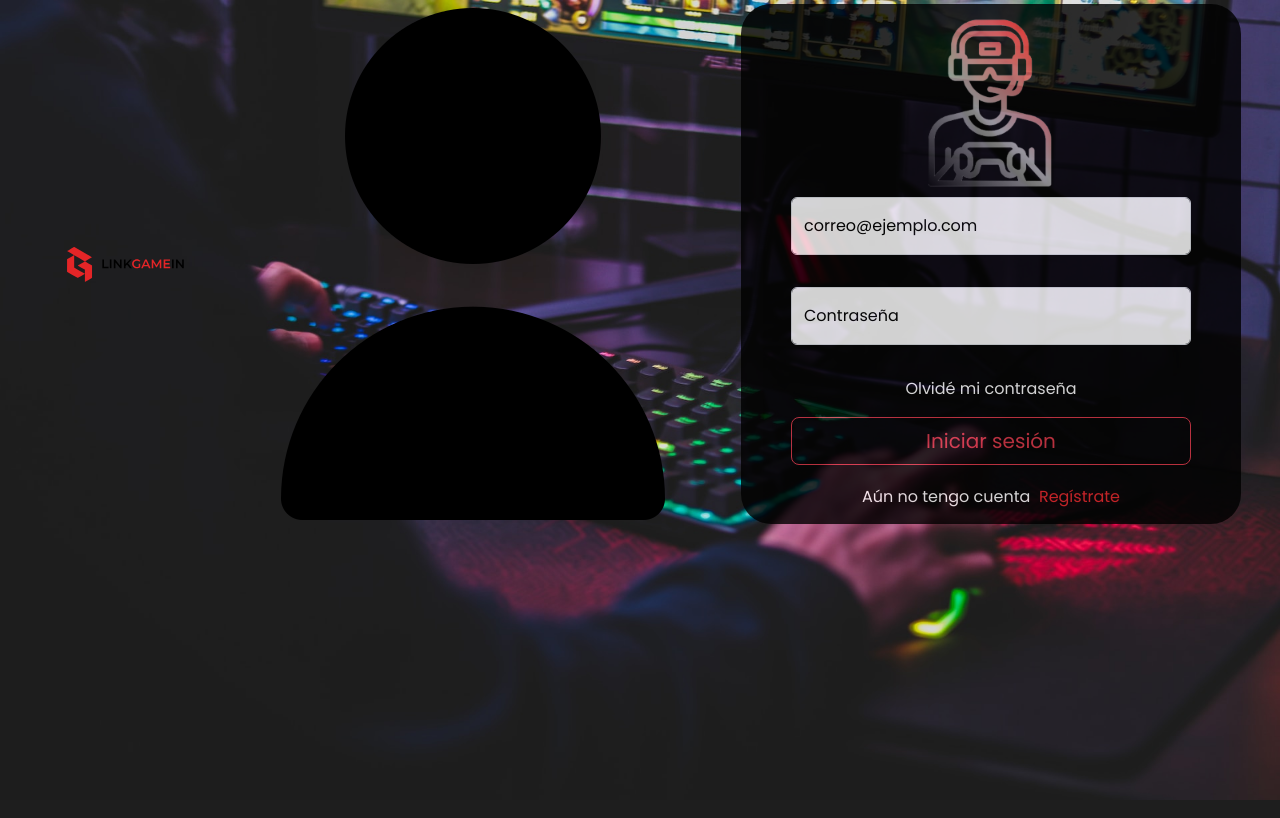
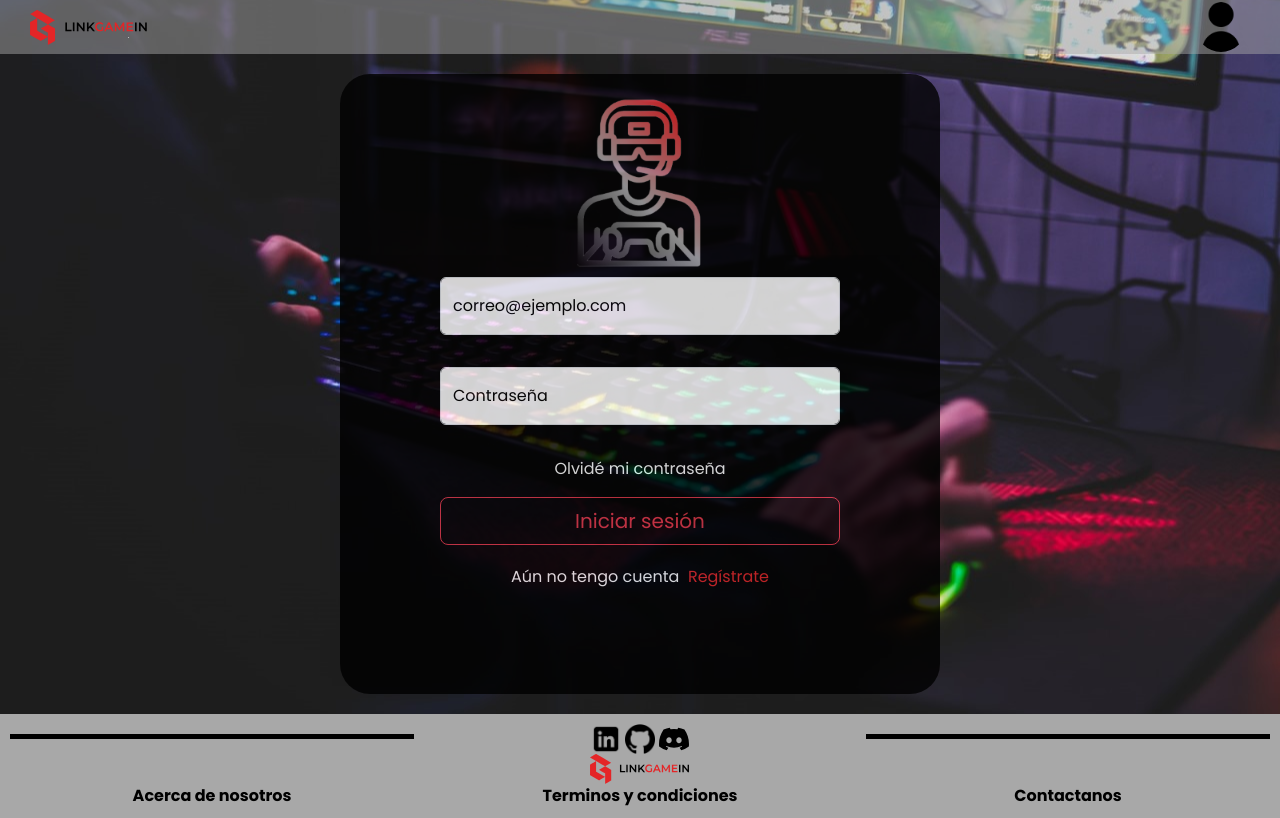
Before and after one commit to FelipeMG-16/LinkGameIn, a PHP site: page /pages/login.html in a window 1280 px wide. Run offline with PHP 8.4, Linux system fonts and the light colour scheme.

Commit message:
Login con navbar, footer y formato

```diff
--- a/assets/scripts/scriptsMenuNavbar.js
+++ b/assets/scripts/scriptsMenuNavbar.js
@@ -22,11 +22,12 @@
 
 
 
-const isLoggedIn = false; // inicio de sesión
+const isLoggedIn = true; // inicio de sesión
 const menuElement = document.getElementById('config-menu'); //elemento del menucito
-
+const profile = document.getElementById('containerprofile');
 if (isLoggedIn) {
     // Menucito para usuarios con sesión iniciada
+
     menuElement.innerHTML = `
     <ul>
     <li><a href="#">Detalles de Perfil</a></li>
@@ -36,9 +37,9 @@
     <li><a href="#">Logros</a></li>
     <hr>
     <li><a href="#">Cuenta y seguridad</a></li>
-    <li><a href="/LinkGameIn/pages/AboutUs.html">Acerca de nosotros</a></li>
+    <li><a href="/pages/AboutUs.html">Acerca de nosotros</a></li>
     <li><a href="#">Términos y condiciones</a></li>
-    <li><a href="/LinkGameIn/pages/contactanos.html">Contáctanos</a></li>
+    <li><a href="/pages/contactanos.html">Contáctanos</a></li>
 
     <li><a href="#">Cerrar sesión</a></li>
 
@@ -46,15 +47,16 @@
     `;
 } else {
     // Menuito para usuarios sin sesión
+
     menuElement.innerHTML = `
         <ul>
 
-        <li><a href="/LinkGameIn/pages/AboutUs.html">Acerca de nosotros</a></li>
+        <li><a href="/pages/AboutUs.html">Acerca de nosotros</a></li>
         <li><a href="#">Términos y condiciones</a></li>
-        <li><a href="/LinkGameIn/pages/contactanos.html">Contáctanos</a></li>
+        <li><a href="/pages/contactanos.html">Contáctanos</a></li>
         <hr>
-        <li><a href="/LinkGameIn/pages/registrarUsuario.html">Registrarse</a></li>
-        <li><a href="/LinkGameIn/pages/login.html">Iniciar sesión</a></li>
+        <li><a href="../../pages/registrarUsuario.html">Registrarse</a></li>
+        <li><a href="../../pages/login.html">Iniciar sesión</a></li>
 
     </ul>
     `;
--- a/assets/styles/formulario.css
+++ b/assets/styles/formulario.css
@@ -1,27 +1,47 @@
 @import url('https://fonts.googleapis.com/css2?family=Bree+Serif&family=Poppins:wght@400;600;700&display=swap');
 
 body {
-    margin: 0;
-    padding: 0;
-    background-image: url('../images/axville-WcrqKjgMPfI-unsplash.jpg');
+    background-image: url("../images/img_registrarUX/BackImg_Dskp_Or.jpg");
     background-size: cover;
-    display: flex;
-    align-items: center;
-    justify-content: center;
-    align-items: center;
+    background-position: center;
+    background-repeat: no-repeat;
+    height: 100vh;
+    color: white;
     font-family: 'Bree Serif', serif;
     font-family: 'Poppins', sans-serif;
 }
 
 .background {
+    max-width: 600px;
+    min-height: 620px;
     background-color: black;
+    border-radius: 30px;
     opacity: 0.8;
-    width: 500px;
-    height: 520px;
-    border-radius: 30px;
-    text-align: center;
-    color: white;
+    padding: 10px 50px;
+    margin: 20px auto;
 }
+
+
+.containerprofile img {
+    width: 50px;
+    height: 50px;
+    border-radius: 50%;
+    margin-right: 20px;
+}
+
+.navbar {
+    font-style: bold;
+    font-family: 'Poppins';
+    position: sticky;
+    top: 0;
+    z-index: 100;
+    background-color: #a8a8a87c;
+    /* Cambia el color de fondo */
+    padding: 2px;
+
+}
+
+
 
 .tarjeta {
     background-color: transparent;
--- a/assets/styles/registrarUsusario.css
+++ b/assets/styles/registrarUsusario.css
@@ -120,9 +120,6 @@
 
 /* Estilo para el footer */
 footer {
-    bottom: 0;
-    position: absolute;
-    width: 100%;
     background-color: #a8a8a8;
     color: white;
     padding: 10px;
--- a/pages/login.html
+++ b/pages/login.html
@@ -13,32 +13,23 @@
 </head>
 
 <body>
-
-
     <nav class="navbar navbar-default navbar-fixed-top" id="top">
         <div class="container-fluid">
             <a class="navbar-brand">
-                <img src="../assets/images/Logo.svg" alt="Logo" width="150" height="35"
+                <img src="../assets/images/GRojaNombre.svg" alt="Logo" width="150" height="35"
                     class="d-inline-block align-text-top">
+
+
 
             </a>
             <!-- Overlay content -->
-            <div id="config-menu" class="config-menu">
-                <!-- elementos de menú de configuración -->
-                <ul>
-                    <li><a href="../pages/AboutUs.html">Acerca de nosotros</a></li>
-                    <li><a href="#">Términos y condiciones</a></li>
-                    <li><a href="../pages/contactanos.html">Contáctanos</a></li>
-                    <hr>
-                    <li><a href="../pages/registrarUsuario.html">Registrarse</a></li>
-                    <li><a href="../pages/login.html">Iniciar sesión</a></li>
-                    <!-- editar elementos del menu -->
-                </ul>
-            </div>
+            <div id="imgs">
+                <div id="containerprofile" class="containerprofile">
+                    <img src="../assets/images/usuario.png" alt="Perfil" id="profile-img">
+                    <div id="config-menu" class="config-menu">
 
-            <!-- Use any element to open/show the overlay navigation menu -->
-            <div class="containerprofile">
-                <img src="../assets/images/usuario.png" alt="Perfil" id="profile-img">
+                    </div> <!--cierra div de menu-->
+                </div> <!--cierra container profile-->
             </div>
 
     </nav>
@@ -78,10 +69,42 @@
 
 
 
+    <footer>
+        <div class="footer-container">
+
+            <div class="row">
+                <div class="col-4">
+                    <div class="divider"></div>
+                </div>
+                <div class="col-4 footer-social">
+                    <a href="#" class="social-icon"><img src="../assets/images/linkedin.png" alt="LinkedIn"></a>
+                    <a href="#" class="social-icon"><img src="../assets/images/github-logo.png" alt="GitHub"></a>
+                    <a href="#" class="social-icon"><img src="../assets/images/Discord.svg" alt="Discord"></a>
+                    <!-- Agrega más redes sociales si es necesario -->
+                </div>
+                <div class="col-4">
+                    <div class="divider"></div>
+                </div>
+            </div>
+
+            <img src="../assets/images/Logo.svg" alt="logo" class="footerlogo">
+
+            <div class="row links">
+                <div class="col-4">
+                    <a href="./AboutUs.html">Acerca de nosotros</a>
+                </div>
+                <div class="col-4">
+                    <a href="#">Terminos y condiciones</a>
+                </div>
+                <div class="col-4">
+                    <a href="./contactanos.html">Contactanos</a>
+                </div>
+            </div>
+        </div>
+    </footer>
     <script src="https://cdn.jsdelivr.net/npm/bootstrap@5.3.2/dist/js/bootstrap.bundle.min.js"
         integrity="sha384-C6RzsynM9kWDrMNeT87bh95OGNyZPhcTNXj1NW7RuBCsyN/o0jlpcV8Qyq46cDfL"
         crossorigin="anonymous"></script>
-
     <script src="../assets/scripts/scriptsMenuNavbar.js"></script>
 </body>
 
```
Also changed, not shown: assets/scripts/navbar.js (deleted, +0 -10 lines), assets/scripts/new.js (added, +12 -0 lines), index.html (+6 -17 lines), pages/AboutUs.html (+0 -19 lines).
